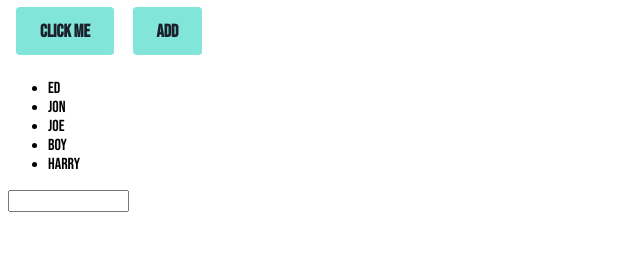
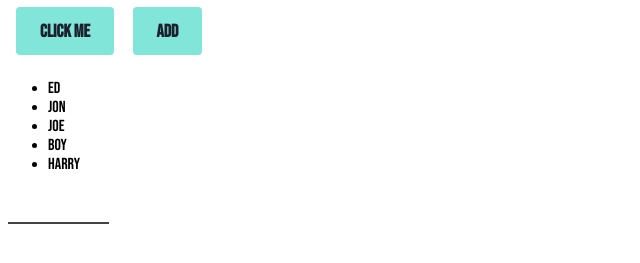
Before and after one commit to fabianbrash/JSDOM, a plain HTML site: page index.html in a window 1280 px wide. Shown: the part 69-332 px from the top of the page, without its empty margins (0-640 px from the left). Drawn offline with Linux system fonts and the light colour scheme.

Commit message:
updated input ui

```diff
--- a/index.html
+++ b/index.html
@@ -18,7 +18,7 @@
         <li>Harry</li>
     </ul>
 
-    <input name='lInput' class="list-input" type="text" value='' />
+    <input name='lInput' class="list-input form-control" type="text" value='' />
 
     <script src="app.js"></script>
 </body>
--- a/style.css
+++ b/style.css
@@ -38,3 +38,19 @@
 .fb-button:hover {
     background-color: rgb(79, 209, 197);
 }
+
+.form-control {
+    width: 8%;
+    display: block;
+    padding: 4px 4px 4px 24px;
+    transition: border-color .2s ease-in-out;
+    border-bottom: 2px solid #444444;
+    border-width: 0 0 2px;
+    font-size: 15px;
+    line-height: 24px;
+}
+
+.form-control:active, .form-control:focus {
+    border-color: #2948ff;
+    outline: none;
+}
```
